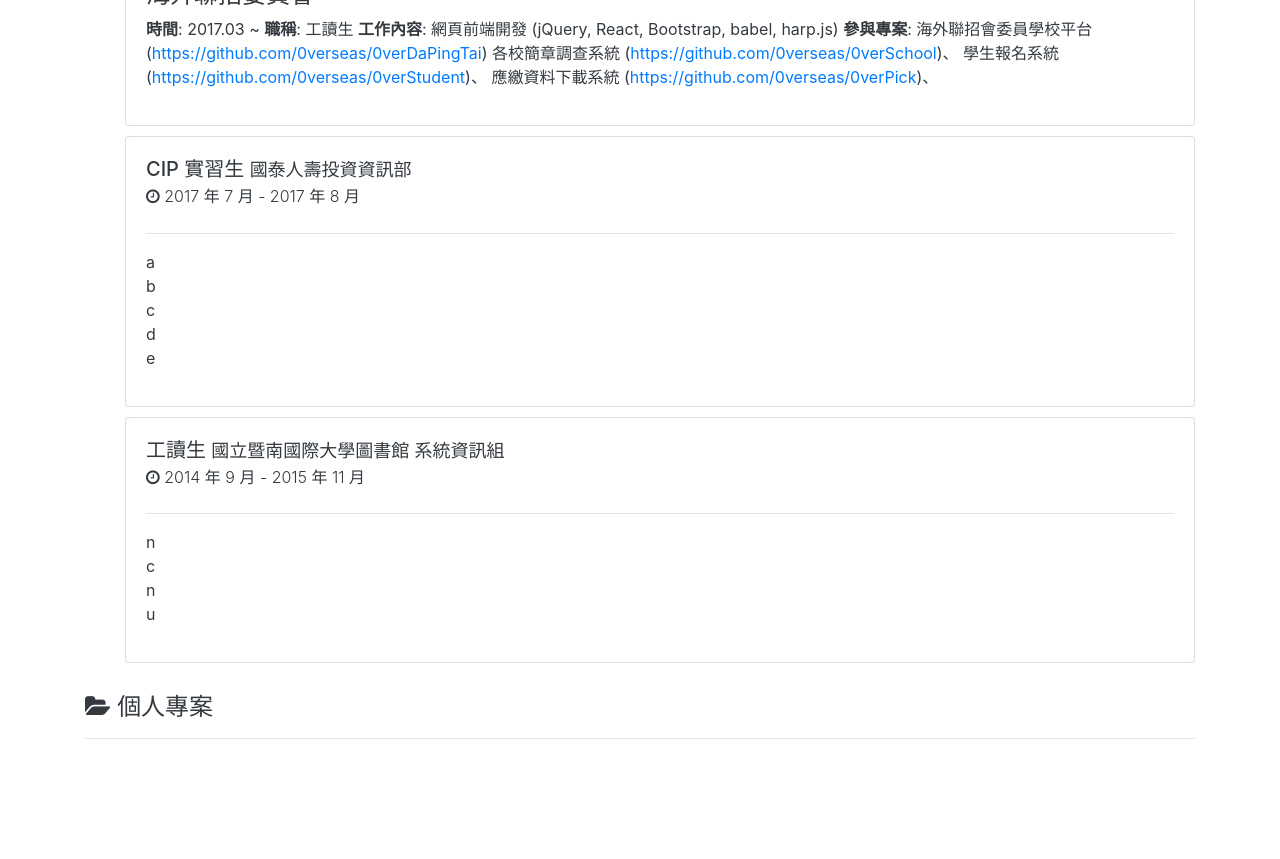
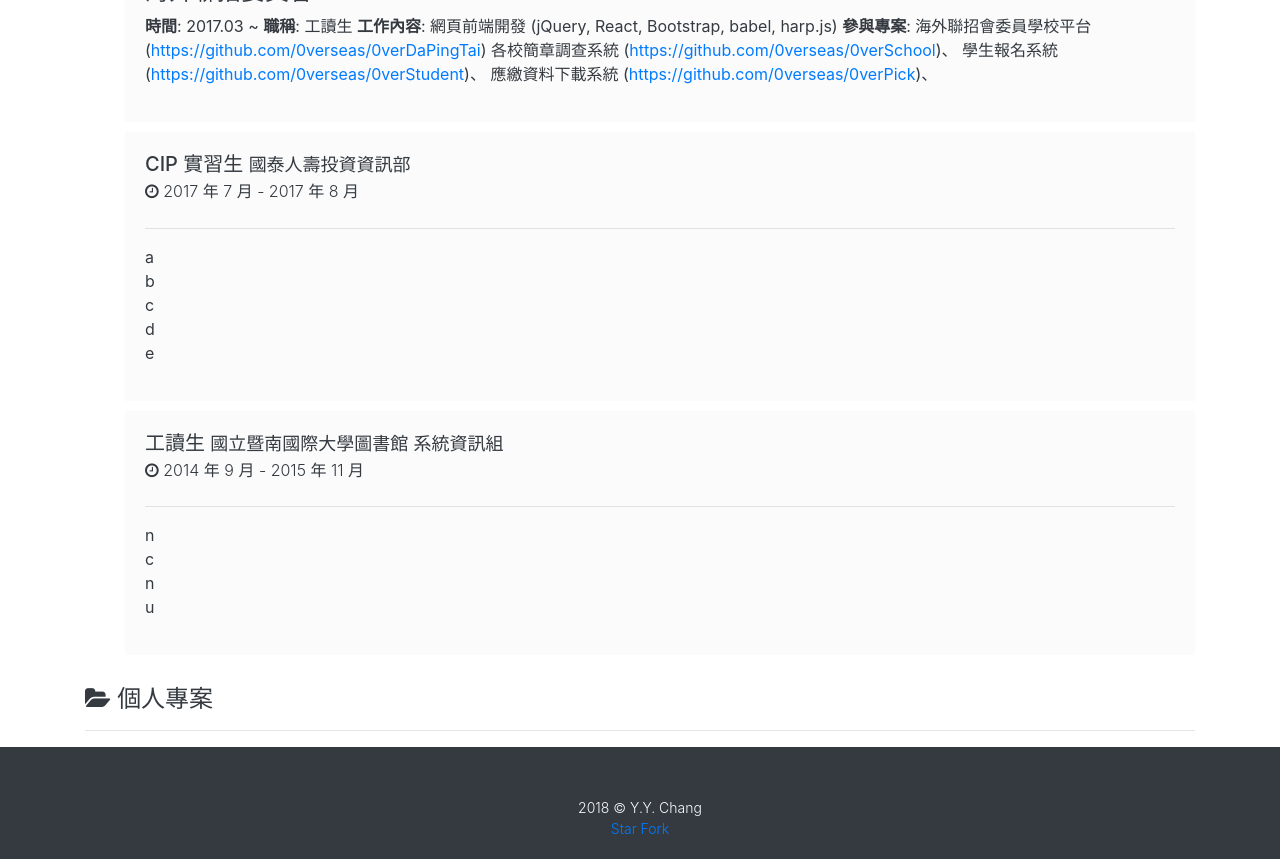
Before and after one commit to x3388638/x3388638.github.io, a React (Create React App) app: page / in a window 1280 px wide. Shown: the part 1780-2639 px from the top of the page. Before the commit the page ends 2585 px from the top, so only its background shows below. Built offline with nearby package versions, Linux system fonts and the light colour scheme.

Commit message:
add Footer

```diff
--- a/public/index.html
+++ b/public/index.html
@@ -21,6 +21,7 @@
     -->
     <title>Y.Y. Chang</title>
     <link rel="stylesheet" href="https://cdnjs.cloudflare.com/ajax/libs/font-awesome/4.7.0/css/font-awesome.min.css">
+    <script async defer src="https://buttons.github.io/buttons.js"></script>
   </head>
   <body>
     <noscript>
--- a/src/App.css
+++ b/src/App.css
@@ -2,7 +2,3 @@ body {
 	font-family: Arial, "文泉驛正黑", "WenQuanYi Zen Hei", "儷黑 Pro", "LiHei Pro", "微軟正黑體", "Microsoft JhengHei", "標楷體", DFKai-SB, sans-serif;
 	background: var(--light);
 }
-
-.Main {
-	margin-bottom: 50px;
-}
--- a/src/App.js
+++ b/src/App.js
@@ -9,19 +9,21 @@ import Education from './Education';
 import Skill from './Skill';
 import Work from './Work';
 import Project from './Project';
+import Footer from './Footer';
 
 import './App.css';
 
 export default class App extends Component {
 	render() {
 		return (
-			<Container className="Main" fluid>
+			<Container fluid>
 				<Jumbo />
 				<About />
 				<Education />
 				<Skill />
 				<Work />
 				<Project />
+				<Footer />
 			</Container>
 		);
 	}
--- /dev/null
+++ b/src/Footer.css
@@ -0,0 +1,9 @@
+.Footer {
+	background: var(--dark);
+	color: var(--light);
+	text-align: center;
+	font-size: 14px;
+    font-weight: 300;
+    padding-top: 50px;
+    padding-bottom: 20px;
+}
--- /dev/null
+++ b/src/Footer.js
@@ -0,0 +1,23 @@
+import React from 'react';
+import {
+	Row,
+	Col
+} from 'reactstrap';
+
+import './Footer.css';
+
+export default class Footer extends React.Component {
+	render() {
+		return (
+			<Row className="Footer">
+				<Col>
+					2018 &copy; Y.Y. Chang
+					<div>
+						<a className="github-button" href="https://github.com/x3388638/x3388638.github.io" data-show-count="true" aria-label="Star x3388638/x3388638.github.io on GitHub">Star</a>{' '}
+						<a className="github-button" href="https://github.com/x3388638/x3388638.github.io/fork" data-icon="octicon-repo-forked" data-show-count="true" aria-label="Fork x3388638/x3388638.github.io on GitHub">Fork</a>
+					</div>
+				</Col>
+			</Row>
+		)
+	}
+}
--- a/src/Work.css
+++ b/src/Work.css
@@ -11,6 +11,18 @@
 	margin-bottom: 10px;
 }
 
+.WorkItem__card {
+	border-radius: 0 !important;
+	border: 0 !important;
+	background: #fbfbfb !important;
+}
+
+.WorkItem__card:hover {
+	box-shadow: 0 0 5px 0;
+	background: #fff !important;
+	transition: .4s all;
+}
+
 .WorkItem__at {
 	font-size: 18px;
 	margin-bottom: 10px !important;
--- a/src/Work.js
+++ b/src/Work.js
@@ -56,7 +56,7 @@ export default class Work extends React.Component {
 						{ this.state.works && this.state.works.map((work) => {
 							return (
 								<Col key={ work.key } className="WorkItem" md={ 12 }>
-									<Card body>
+									<Card className="WorkItem__card" body>
 										<CardTitle className="WorkItem__title">{ work.title } <span className="WorkItem__at">{ work.at }</span></CardTitle>
 										<CardSubtitle className="WorkItem__time">
 											<i className="fa fa-clock-o" aria-hidden="true"></i> {`${ work.start } - ${ work.end }`}
```
